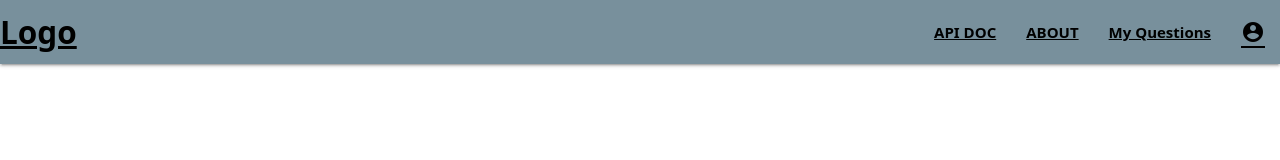
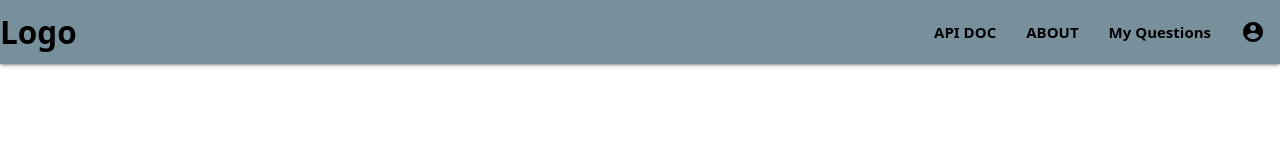
Before and after one commit to BhatNishanthGanesh/APIElite5, a React (Create React App) app: page / in a window 1280 px wide. Shown: the top 160 px of the page. Built offline with nearby package versions, Linux system fonts and the light colour scheme; no server answers.

Commit message:
minor changes

```diff
--- a/src/components/Navbar.js
+++ b/src/components/Navbar.js
@@ -1,5 +1,5 @@
 import React from "react";
-
+import "./navbar.css";
 
 function Navbar() {
   return (
@@ -11,7 +11,7 @@ function Navbar() {
           </a>
           <ul id="nav-mobile" className=" right hide-on-med-and-down">
             <li>
-              <strong><a className="black-text text-darken-2" href="#">API DOC</a></strong>
+              <strong><a className="medium black-text text-darken-2" href="#">API DOC</a></strong>
             </li>
             <li>
               <strong><a className="black-text text-darken-2" href="#">ABOUT</a></strong>
--- /dev/null
+++ b/src/components/navbar.css
@@ -0,0 +1,3 @@
+.nav-wrapper a {
+    text-decoration: none;
+  }
```
